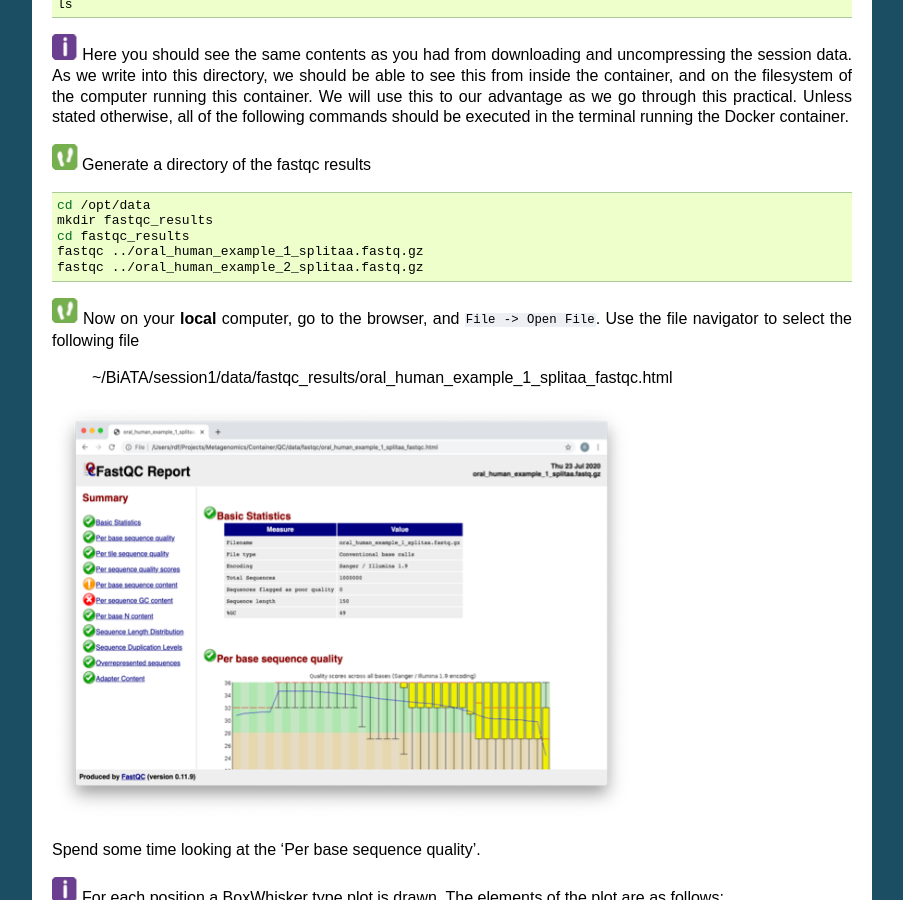
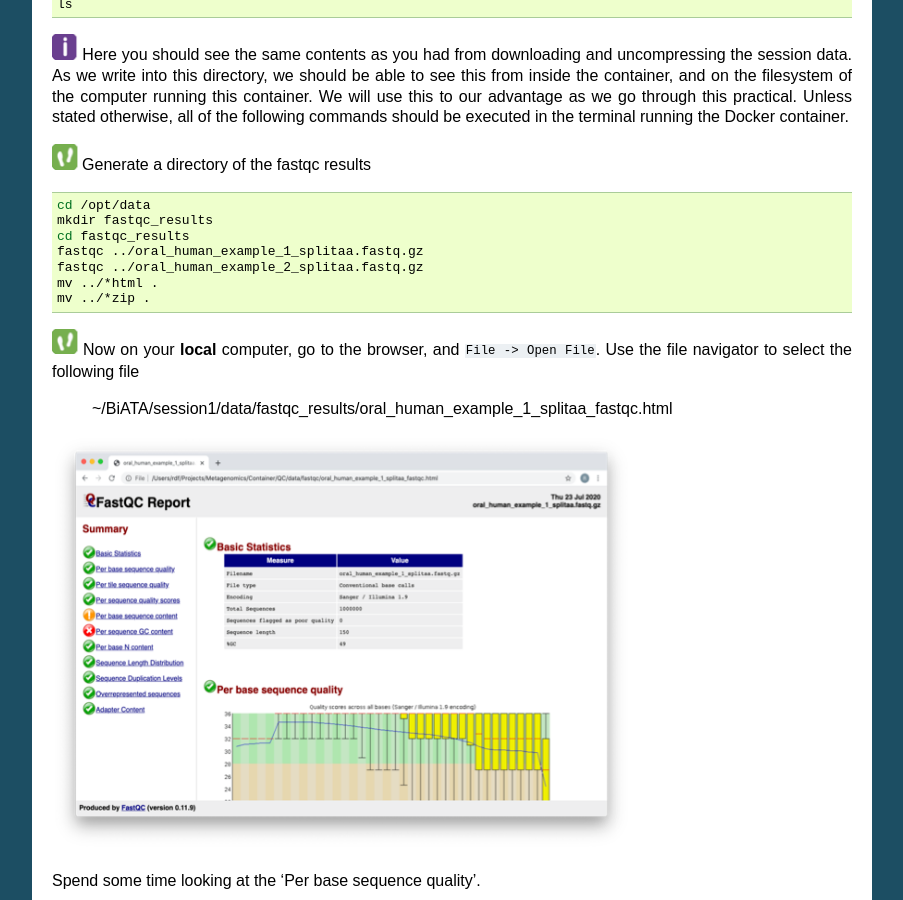
Before and after one commit to EBI-Metagenomics/mgnify-biata-2021, a Sphinx documentation site: the page built from docs/source/assembly-1.rst, in a window 1280 px wide and 900 px high, scrolled down 967 px. Shown: the whole window, without its empty margins (198-1101 px from the left). Built offline with Sphinx 7.4.7, drawn with Linux system fonts in a browser that asks for light colours.

Commit message:
fastqc path update

```diff
--- a/docs/source/assembly-1.rst
+++ b/docs/source/assembly-1.rst
@@ -77,6 +77,8 @@ terminal running the Docker container.
     cd fastqc_results
     fastqc ../oral_human_example_1_splitaa.fastq.gz
     fastqc ../oral_human_example_2_splitaa.fastq.gz
+    mv ../*html .
+    mv ../*zip .
 
 
 |image2|\  Now on your **local** computer, go to the browser, and
```
